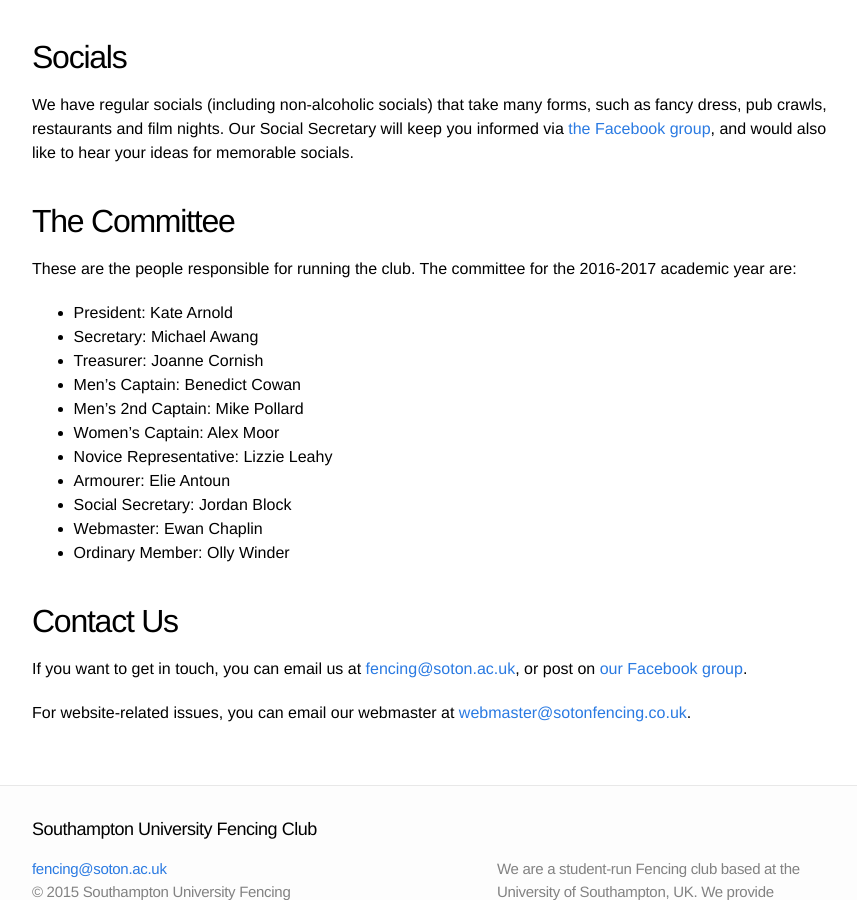
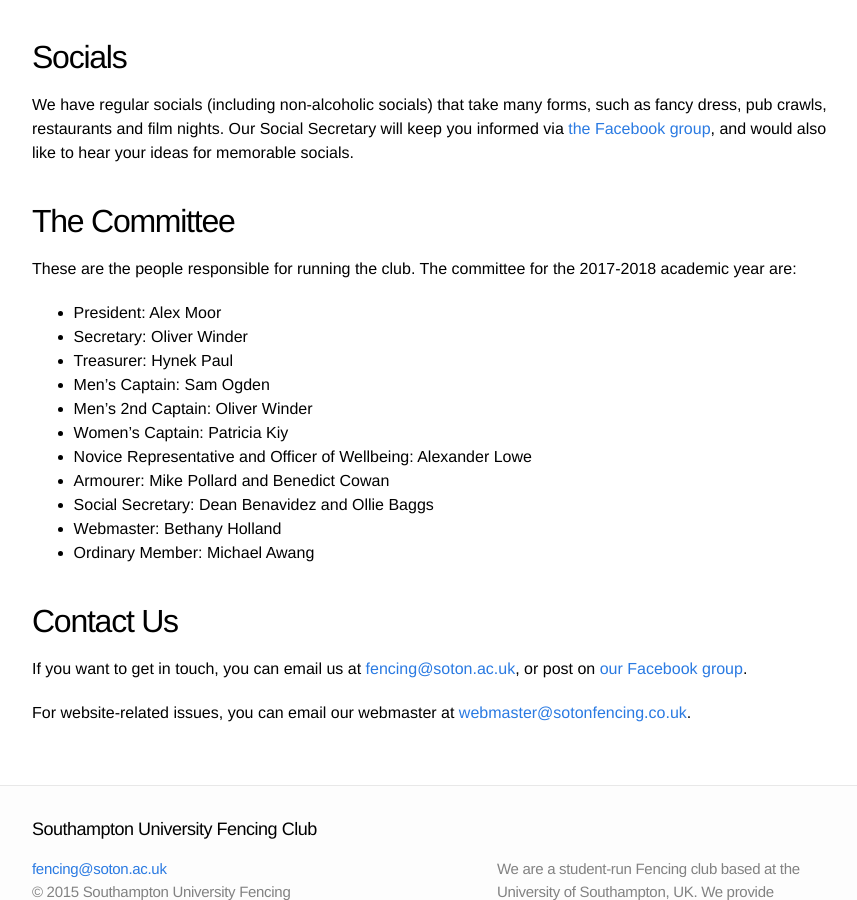
Before and after one commit to sotonfencing/sotonfencing.github.io, a Jekyll site: the page built from about.md, in a window 1280 px wide and 900 px high, scrolled down 891 px. Shown: the whole window, without its empty margins (208-1065 px from the left). Built offline with Jekyll 4.4.1, drawn with Linux system fonts in a browser that asks for light colours.

Commit message:
Fencing Committe Update
Fencing Committe Roles Updated

```diff
--- a/about.md
+++ b/about.md
@@ -35,19 +35,19 @@ We have regular socials (including non-alcoholic socials) that take many forms,
 The Committee
 -------------
 
-These are the people responsible for running the club. The committee for the 2016-2017 academic year are:
+These are the people responsible for running the club. The committee for the 2017-2018 academic year are:
 
-* President: Kate Arnold
-* Secretary: Michael Awang
-* Treasurer: Joanne Cornish
-* Men's Captain: Benedict Cowan
-* Men's 2nd Captain: Mike Pollard
-* Women's Captain: Alex Moor
-* Novice Representative: Lizzie Leahy
-* Armourer: Elie Antoun
-* Social Secretary: Jordan Block
-* Webmaster: Ewan Chaplin
-* Ordinary Member: Olly Winder
+* President: Alex Moor
+* Secretary: Oliver Winder
+* Treasurer: Hynek Paul
+* Men's Captain: Sam Ogden
+* Men's 2nd Captain: Oliver Winder
+* Women's Captain: Patricia Kiy
+* Novice Representative and Officer of Wellbeing: Alexander Lowe
+* Armourer: Mike Pollard and Benedict Cowan
+* Social Secretary: Dean Benavidez and Ollie Baggs
+* Webmaster: Bethany Holland
+* Ordinary Member: Michael Awang
 
 Contact Us
 ----------
```
